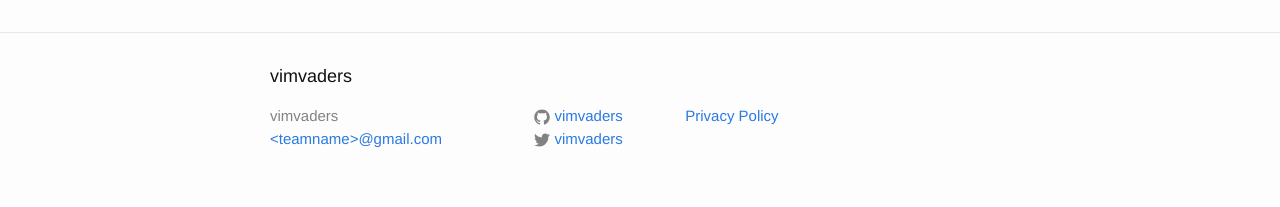
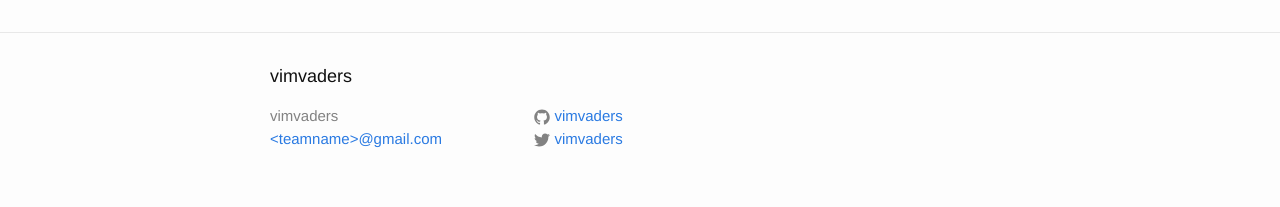
Before and after one commit to vimvaders/vimvaders.github.io, a Jekyll site: the page built from index.html, in a window 1280 px wide. Shown: the part 1755-1962 px from the top of the page. Built offline with Jekyll 4.4.1, drawn with Linux system fonts in a browser that asks for light colours.

Commit message:
Remove iubenda

```diff
--- a/_includes/footer.html
+++ b/_includes/footer.html
@@ -46,7 +46,7 @@
       </div>
 
       <div class="footer-col  footer-col-3">
-        <p><a href="https://www.iubenda.com/privacy-policy/616323" class="iubenda-white iubenda-noiframe iubenda-embed iubenda-noiframe " title="Privacy Policy ">Privacy Policy</a><script type="text/javascript">(function (w,d) {var loader = function () {var s = d.createElement("script"), tag = d.getElementsByTagName("script")[0]; s.src="https://cdn.iubenda.com/iubenda.js"; tag.parentNode.insertBefore(s,tag);}; if(w.addEventListener){w.addEventListener("load", loader, false);}else if(w.attachEvent){w.attachEvent("onload", loader);}else{w.onload = loader;}})(window, document);</script></p>
+        <!-- <p><a href="https://www.iubenda.com/privacy-policy/616323" class="iubenda-white iubenda-noiframe iubenda-embed iubenda-noiframe " title="Privacy Policy ">Privacy Policy</a><script type="text/javascript">(function (w,d) {var loader = function () {var s = d.createElement("script"), tag = d.getElementsByTagName("script")[0]; s.src="https://cdn.iubenda.com/iubenda.js"; tag.parentNode.insertBefore(s,tag);}; if(w.addEventListener){w.addEventListener("load", loader, false);}else if(w.attachEvent){w.attachEvent("onload", loader);}else{w.onload = loader;}})(window, document);</script></p> -->
       </div>
     </div>
 
```
